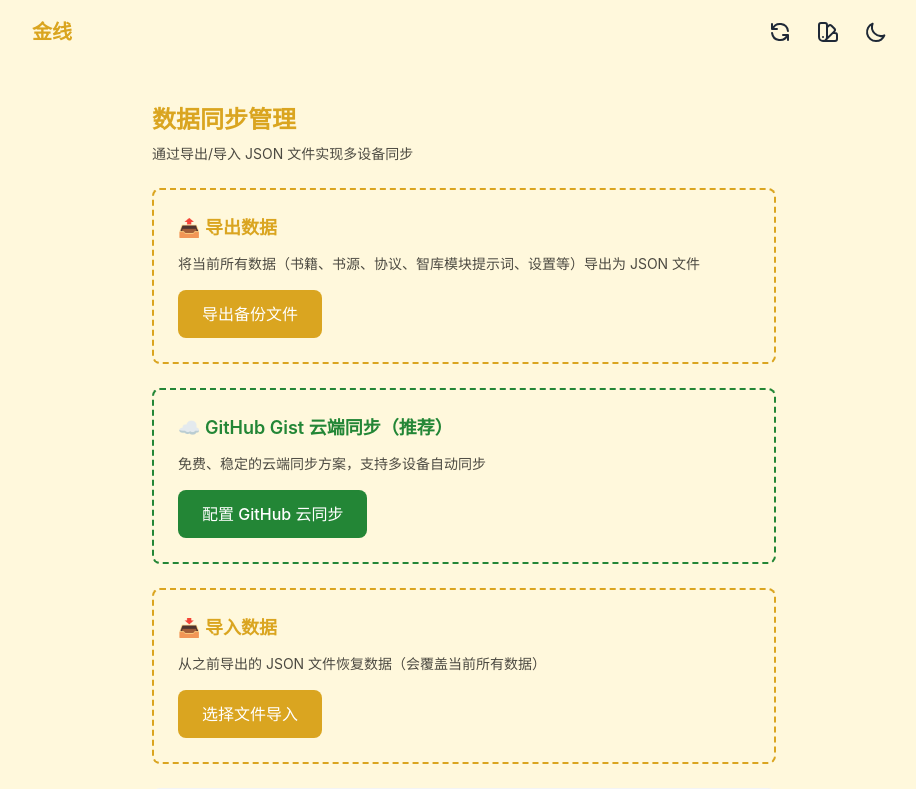
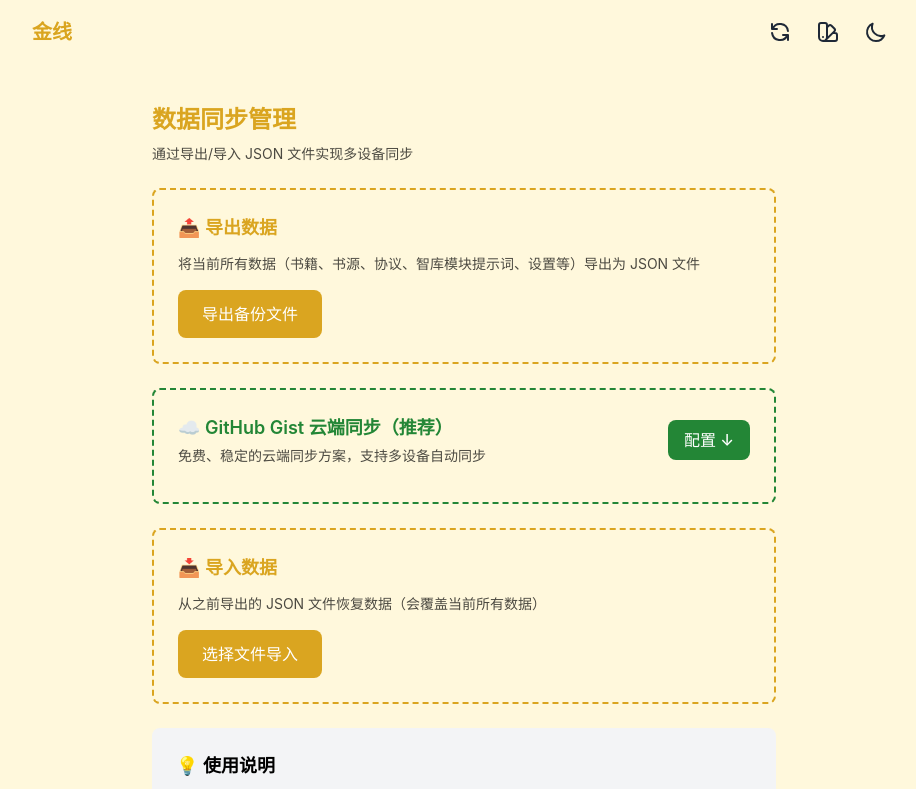
Before and after one commit to zhaojunjie1572/golden-thread, a React (Vite) app: page /sync in a window 1280 px wide. Shown: the top 789 px of the page, without its empty margins (176-1092 px from the left). Built offline with nearby package versions, Linux system fonts and the light colour scheme.

Commit message:
fix: 改进GitHub云同步按钮样式，增强收起功能可见性

```diff
--- a/src/components/SyncManagerView.tsx
+++ b/src/components/SyncManagerView.tsx
@@ -88,15 +88,19 @@
         </div>
 
         <div className="p-6 rounded-lg border-2 border-dashed" style={{ borderColor: '#238636' }}>
-          <h3 className="text-lg font-semibold mb-3" style={{ color: '#238636' }}>☁️ GitHub Gist 云端同步（推荐）</h3>
-          <p className="text-sm opacity-70 mb-4">免费、稳定的云端同步方案，支持多设备自动同步</p>
-          <button
-            onClick={() => setShowGistSync(!showGistSync)}
-            className="px-6 py-3 rounded-lg font-medium transition-all hover:opacity-90"
-            style={{ backgroundColor: '#238636', color: '#fff' }}
-          >
-            {showGistSync ? '收起' : '配置 GitHub 云同步'}
-          </button>
+          <div className="flex items-center justify-between mb-3">
+            <div className="flex-1">
+              <h3 className="text-lg font-semibold" style={{ color: '#238636' }}>☁️ GitHub Gist 云端同步（推荐）</h3>
+              <p className="text-sm opacity-70 mt-1">免费、稳定的云端同步方案，支持多设备自动同步</p>
+            </div>
+            <button
+              onClick={() => setShowGistSync(!showGistSync)}
+              className="px-4 py-2 rounded-lg font-medium transition-all hover:opacity-80 active:scale-95"
+              style={{ backgroundColor: '#238636', color: '#fff' }}
+            >
+              {showGistSync ? '收起 ↑' : '配置 ↓'}
+            </button>
+          </div>
 
           {showGistSync && (
             <div className="mt-6">
```
